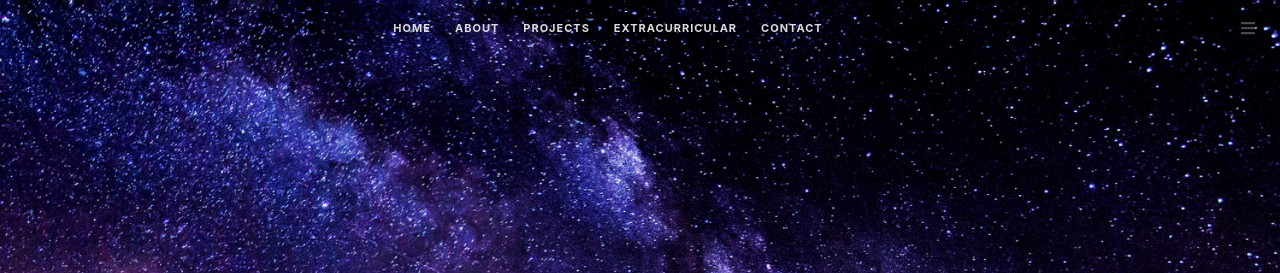
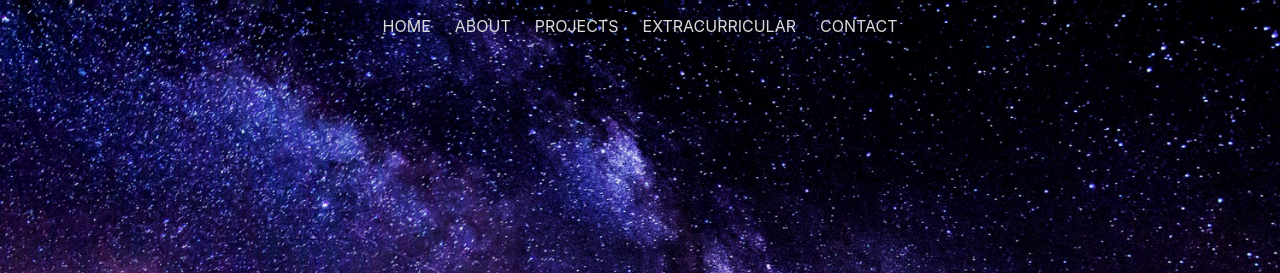
Before and after one commit to SUTINGYU/1stGit, a plain HTML site: page index.html in a window 1280 px wide. Shown: the top 273 px of the page. Drawn offline with nearby package versions, Linux system fonts and the light colour scheme.

Commit message:
hamburger fixed and project section edited

```diff
--- a/assets/css/onepage.css
+++ b/assets/css/onepage.css
@@ -18,15 +18,19 @@
 .bottom { align-items:     flex-end;   }
 .left   { justify-content: flex-start; }
 
-.single-spaced, .single-spaced * {
-    line-height: 1;
-}
 
-@media (max-width: 768px) {
+@media (max-width: 1087px) {
     .desktop {
         display: none;
     }
 
+}
+
+
+.navbar{
+  display:flex;
+  flex-direction: row;
+  justify-content:center;
 }
 
 .hero {
--- a/assets/js/website.js
+++ b/assets/js/website.js
@@ -14,3 +14,15 @@ jQuery(document).ready(function($) {
 	    });
 	});
 });
+
+$(document).ready(function() {
+
+  // Check for click events on the navbar burger icon
+  $(".navbar-burger").click(function() {
+
+      // Toggle the "is-active" class on both the "navbar-burger" and the "navbar-menu"
+      $(".navbar-burger").toggleClass("is-active");
+      $(".navbar-menu").toggleClass("is-active");
+
+  });
+});
--- a/index.html
+++ b/index.html
@@ -7,10 +7,7 @@
 		<link rel="stylesheet"
 		href="https://cdnjs.cloudflare.com/ajax/libs/bulma/0.7.0/css/bulma.min.css">
 		<link rel="stylesheet"  href="assets/css/onepage.css">
-<!-- 		<script src="assets/js/jquery-1.10.2.min.js" type="text/javascript"></script> -->
-		<!-- <script src="website.js"></script> -->
 
-	<!-- 	<link rel="stylesheet" type="text/css" href="http://fonts.googleapis.com/css?family=Tangerine"> -->
       <!--   <link rel="stylesheet" href="debug.css">
  -->
 
@@ -18,25 +15,21 @@
 
 
         <section class="hero is-fullheight" id="home">
-        	<nav class="hero-head">
-				<div class="columns is-mobile is-marginless heading has-text-weight-bold">
-
-					<div class="column center desktop">
-						<a class="navbar-item has-text-grey-lighter smoothscroll" href="#home">HOME</a>
-						<a class="navbar-item has-text-grey-lighter smoothscroll" href="#about">ABOUT </a>
-						<a class="navbar-item has-text-grey-lighter smoothscroll" href="#projects">PROJECTS </a>
-						<a class="navbar-item has-text-grey-lighter smoothscroll" href="#extracurricular">EXTRACURRICULAR</a>
-						<a class="navbar-item has-text-grey-lighter smoothscroll" href="#contact">CONTACT</a>
+        	<div class="hero-head">
+   				<a role="button" class="navbar-burger" data-target="navMenu" aria-label="menu" aria-expanded="false">
+					<span aria-hidden="true"></span>
+					<span aria-hidden="true"></span>
+					<span aria-hidden="true"></span>
+				</a>
+					<div class="navbar-menu center desktop" id="navMenu">
+							<a id="navMenu" class="navbar navbar-item has-text-grey-lighter smoothscroll is-active" href="#home">HOME</a>
+							<a id="navMenu" class="navbar navbar-item has-text-grey-lighter smoothscroll" href="#about">ABOUT </a>
+							<a id="navMenu" class="navbar navbar-item has-text-grey-lighter smoothscroll" href="#projects">PROJECTS </a>
+							<a id="navMenu" class="navbar navbar-item has-text-grey-lighter smoothscroll" href="#extracurricular">EXTRACURRICULAR</a>
+							<a id="navMenu" class="navbar navbar-item has-text-grey-lighter smoothscroll" href="#contact">CONTACT</a>
 					</div>
 
-					<div class="column is-narrow right">
-						<figure class="navbar-item image">
-							<i class="fas fa-bars" style="width: 1rem; height: 1rem;"></i>
-						</figure>
-					</div>
-
-				</div>
-			</nav>
+			</div>
 
 			<header class="hero-body">
 				<div class="has-text-centered banner" >
@@ -68,7 +61,7 @@
 				        	<p class="is-size-5 has-text-grey-light">
 				               Born in China, I'm a current sophomore at Carleton College. I'm also a potential CS and Math double major, and Music Performance minor. As you may figure, the work for these majors and minor occupied most of my time unfortunately. However, I still love to do some projects on my own and talk about life with friends about life 😂.
 				      		</p>
-				      		<p class="is-size-3">
+				      		<p id="contact" class="is-size-3">
 				        		<strong>Contact Information</strong>
 				        	</p>
 				        	<p class="is-size-5 has-text-grey-light">
@@ -87,7 +80,7 @@
 		</section>
 
 		<!-- more about me -->
-		<section class="section has-background-light" id="projects">
+		<section class="section has-background-white" id="projects">
 
 
 							 <div class="title has-text-centered">Projects</div>
@@ -95,6 +88,8 @@
 							 <br>
 
 							 <div class="columns">
+
+							 	<!-- 1 -->
 							 	<div class="column">
 								    <p class="title is-5 has-text-dark"> Maze Solver</p>
 								    <ul>
@@ -107,20 +102,7 @@
 						     		</ul>
 					     		</div>
 
-					     		<div class="column">
-						     		<p class="title is-5 has-text-dark">"Fake" Interpreter</p>
-						     		<ul>
-						     		<li class="has-text-dark">
-						     			#  Built a virtual machine (VM) simulator in Java to interpret input as a fake programming language.
-
-						     		</li>
-						     		<li class="has-text-dark">
-										#  Checked for input syntax error by implementing a circular array deque.
-									</li>
-							     	</ul>
-						     	</div>
-
-						     	<!-- 3 -->
+							 	<!-- 2 -->
 						     	<div class="column">
 							     	<p class="title is-5 has-text-dark">Zoo Displayer</p>
 							     	<ul>
@@ -133,6 +115,22 @@
 										<li class="has-text-dark">
 							     			#  Wrote testing code for the sorted linked list implementation.
 							     		</li>
+							     	</ul>
+						     	</div>
+
+
+
+					     		<!-- 3 -->
+					     		<div class="column">
+						     		<p class="title is-5 has-text-dark">"Fake" Interpreter</p>
+						     		<ul>
+						     		<li class="has-text-dark">
+						     			#  Built a virtual machine (VM) simulator in Java to interpret input as a fake programming language.
+
+						     		</li>
+						     		<li class="has-text-dark">
+										#  Checked for input syntax error by implementing a circular array deque.
+									</li>
 							     	</ul>
 						     	</div>
 
```
